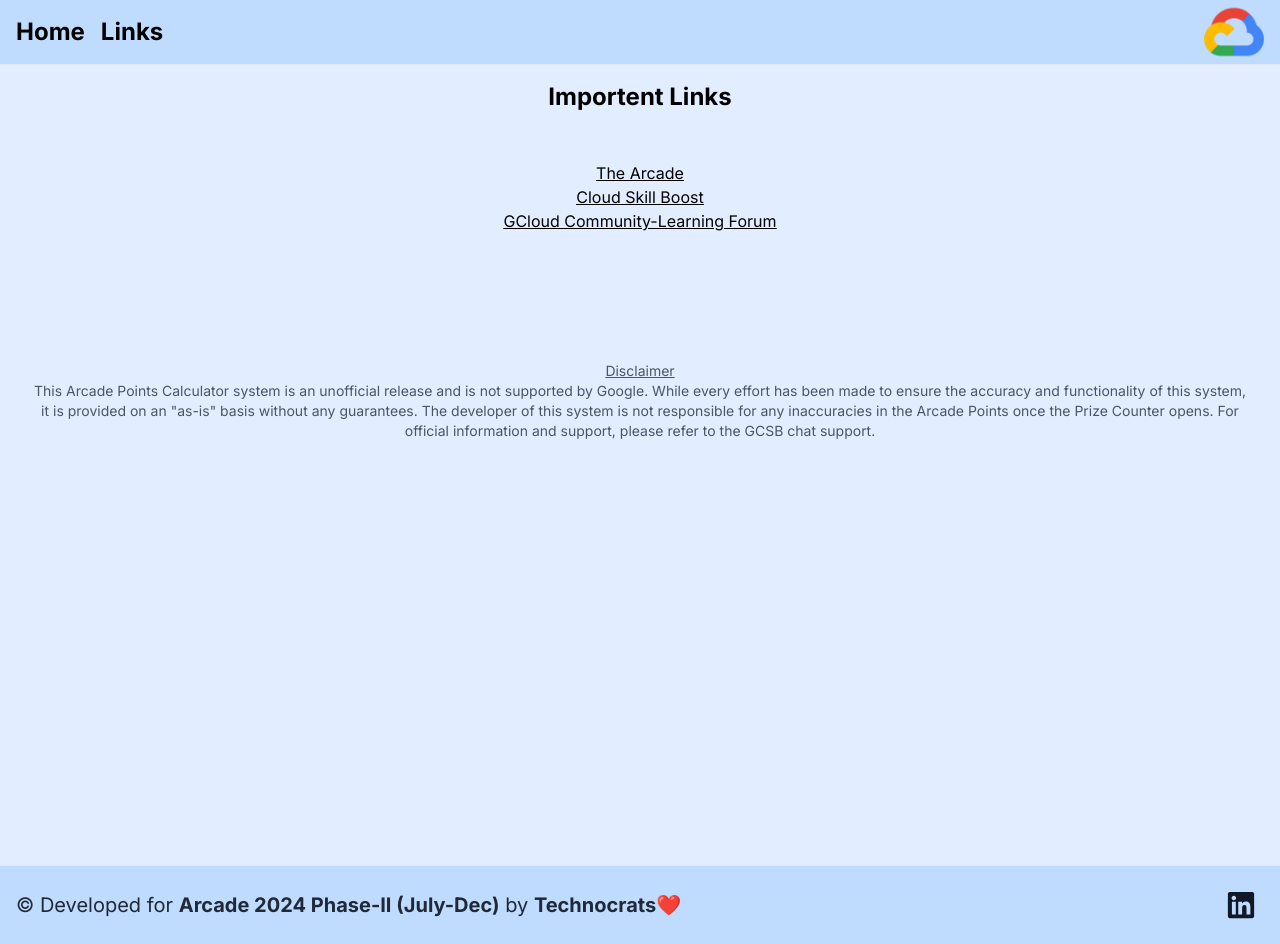
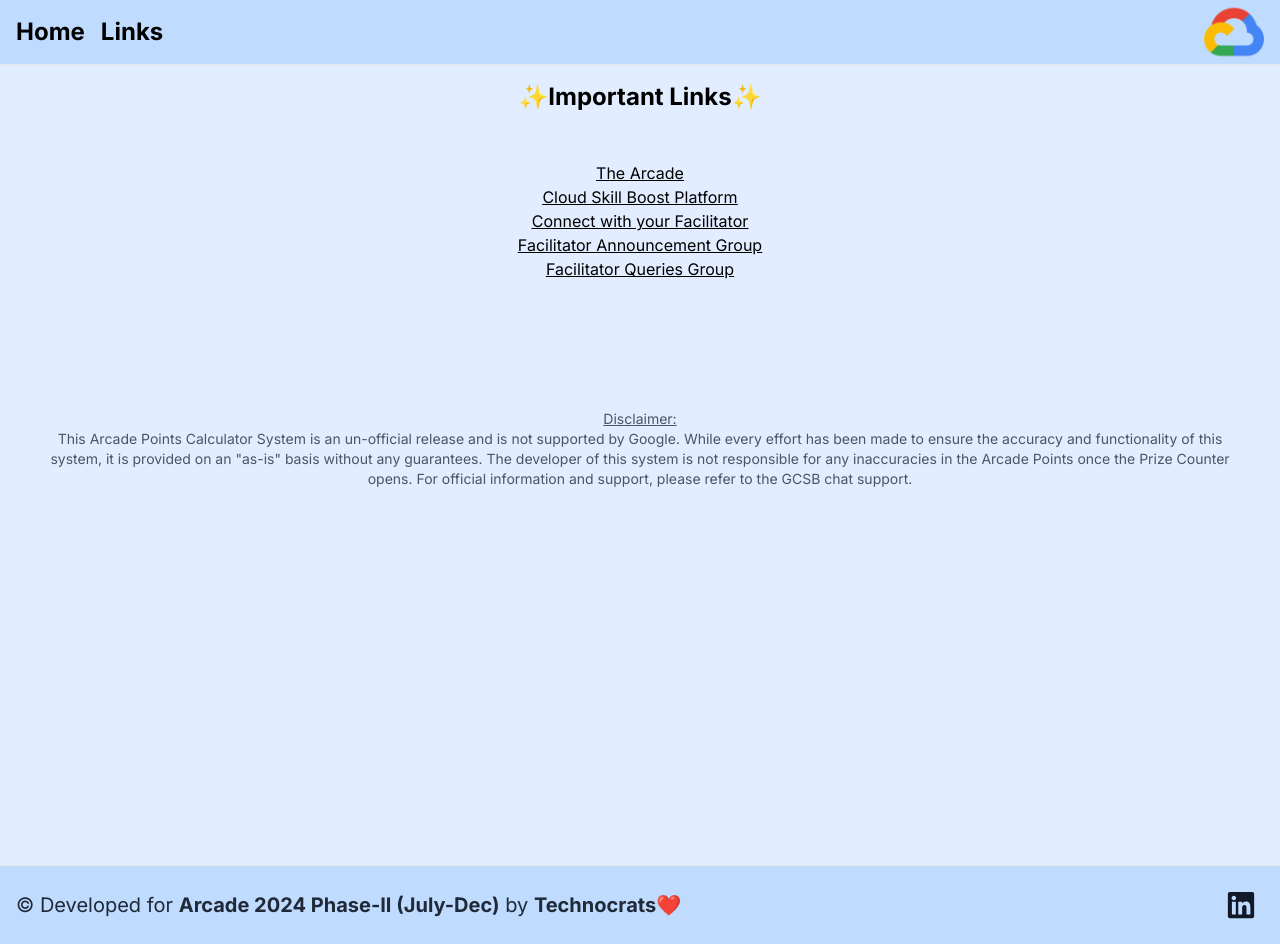
Before and after one commit to durgacharannayak/ArcadeGames2024, a Next.js app: page /about in a window 1280 px wide. Built offline with nearby package versions, Linux system fonts and the light colour scheme.

Commit message:
New update

```diff
--- a/src/app/about/page.js
+++ b/src/app/about/page.js
@@ -8,14 +8,16 @@
             <Header />
             <main className="flex min-h-screen flex-col items-center">
                 <div className="container flex flex-col items-center">
-                    <h1 className="text-center text-xl md:text-2xl font-bold m-4">Importent Links</h1>
+                    <h1 className="text-center text-xl md:text-2xl font-bold m-4">✨Important Links✨</h1>
                     <ul className="m-8">
                         <li className="text-center underline"><Link href={"https://go.cloudskillsboost.google/arcade"} target="_blank">The Arcade</Link></li>
-                        <li className="text-center underline"><Link href={"https://www.cloudskillsboost.google/"} target="_blank">Cloud Skill Boost</Link></li>
-                        <li className="text-center underline"><Link href={"https://www.googlecloudcommunity.com/gc/Learning-Forums/bd-p/cloud-learning-certification"} target="_blank">GCloud Community-Learning Forum</Link></li>
+                        <li className="text-center underline"><Link href={"https://www.cloudskillsboost.google/"} target="_blank">Cloud Skill Boost Platform</Link></li>
+                        <li className="text-center underline"><Link href={"https://www.linkedin.com/in/durgacharan-nayak"} target="_blank">Connect with your Facilitator</Link></li>
+                        <li className="text-center underline"><Link href={"https://chat.whatsapp.com/JBOoJTNLcSVIspf9zZyFlU"} target="_blank">Facilitator Announcement Group</Link></li>
+                        <li className="text-center underline"><Link href={"https://chat.whatsapp.com/HskeXKTwaaw1duApXLAAhk"} target="_blank">Facilitator Queries Group</Link></li>
                     </ul>
                     <h1 className="text-gray-600 dark:text-gray-300 text-sm text-center m-8 mt-24">
-                        <span className="underline">Disclaimer</span><br />This <Link href={'/'}>Arcade Points Calculator</Link> system is an unofficial release and is not supported by Google. While every effort has been made to ensure the accuracy and functionality of this system, it is provided on an &quot;as-is&quot; basis without any guarantees. The developer of this system is not responsible for any inaccuracies in the Arcade Points once the Prize Counter opens. For official information and support, please refer to the <Link href={'https://www.cloudskillsboost.google/'} target='_blank'>GCSB chat support</Link>.
+                        <span className="underline">Disclaimer:</span><br />This <Link href={'/'}>Arcade Points Calculator</Link> System is an un-official release and is not supported by Google. While every effort has been made to ensure the accuracy and functionality of this system, it is provided on an &quot;as-is&quot; basis without any guarantees. The developer of this system is not responsible for any inaccuracies in the Arcade Points once the Prize Counter opens. For official information and support, please refer to the <Link href={'https://www.cloudskillsboost.google/'} target='_blank'>GCSB chat support</Link>.
                     </h1>
                 </div>
             </main>
--- a/src/app/page.js
+++ b/src/app/page.js
@@ -7,7 +7,7 @@
     <>
       <Header />
       <main className="flex min-h-screen flex-col items-center">
-        <h1 className="text-center text-xl md:text-2xl font-bold mt-4">Arcade Points Calculator</h1>
+        <h1 className="text-center text-xl md:text-2xl font-bold mt-4">Arcade Points Calculator - by Technocrats❤️</h1>
         <Form />
       </main>
       <Footer />
--- a/src/components/FaciInfo.js
+++ b/src/components/FaciInfo.js
@@ -44,7 +44,7 @@
 
     return (
         <section className='p-2 container mb-8'>
-            <h1 className='text-center text-xl text-gray-800 dark:text-gray-200 font-semibold m-2 mb-4'>Milestone Info</h1>
+            <h1 className='text-center text-xl text-gray-800 dark:text-gray-200 font-semibold m-2 mb-4'>See the progress for your milestones below!</h1>
             <div className="grid grid-cols-1 lg:grid-cols-2 gap-8">
                 <FaciCard milestone={milestone1} />
                 <FaciCard milestone={milestone2} />
```
